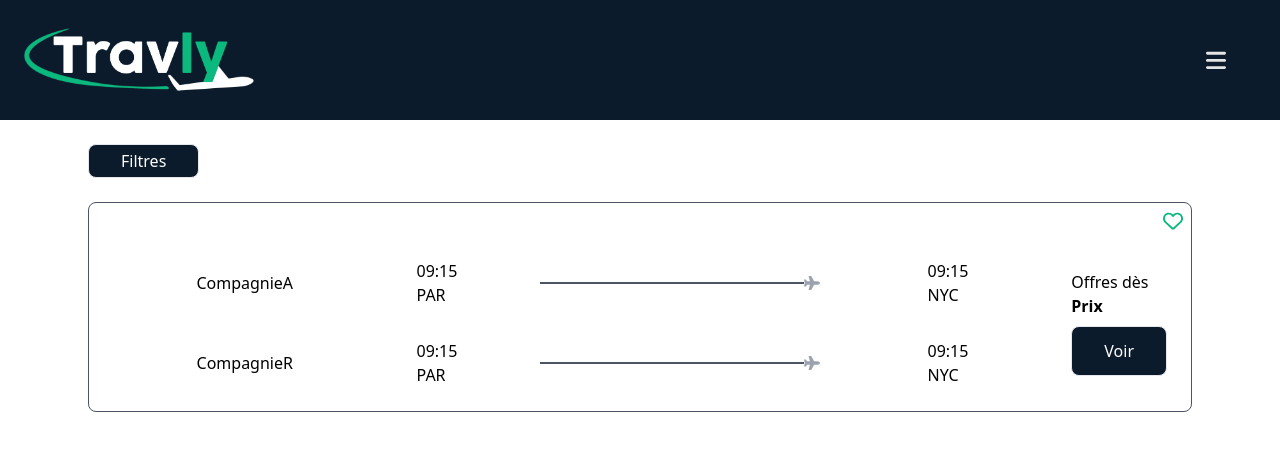
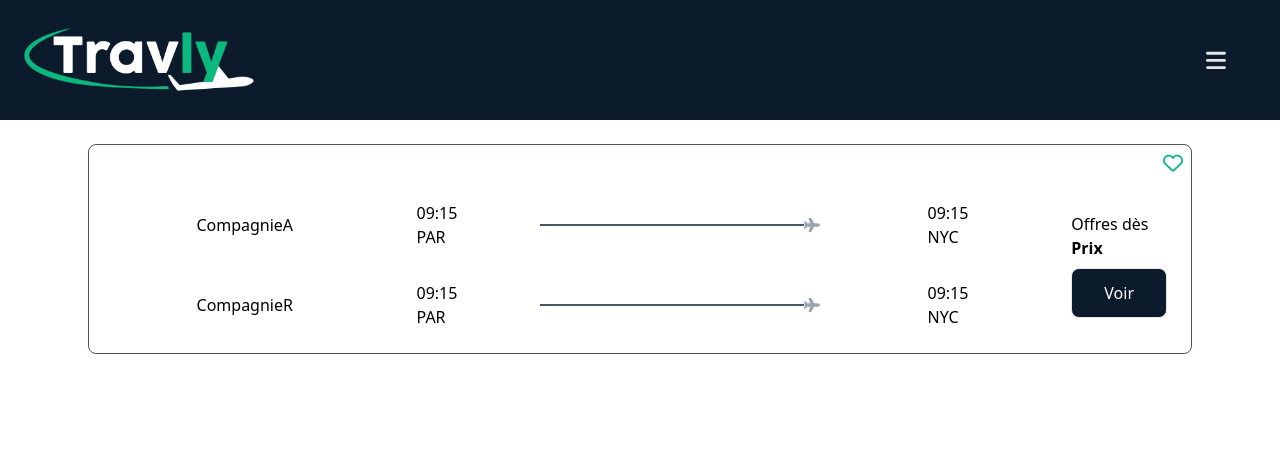
Before and after one commit to NassCT/travly, a React (Vite) app: page /CardsVols in a window 1280 px wide. Shown: the top 450 px of the page. Built offline with nearby package versions, Linux system fonts and the light colour scheme.

Commit message:
Modif Cardsvols

```diff
--- a/src/components/CardsVols.jsx
+++ b/src/components/CardsVols.jsx
@@ -5,11 +5,6 @@ import Buttons from './Buttons'
 function CardsVols() {
   return (
     <section className='max-w-6xl mx-auto'>
-
-        <Buttons
-        textContent={"Filtres"}
-        buttonClass={"px-8 py-1 mt-6 ml-6"}
-        />
 
     <div className='border border-gray-600 m-6 p-6 rounded-lg relative'>
         <div>
```
